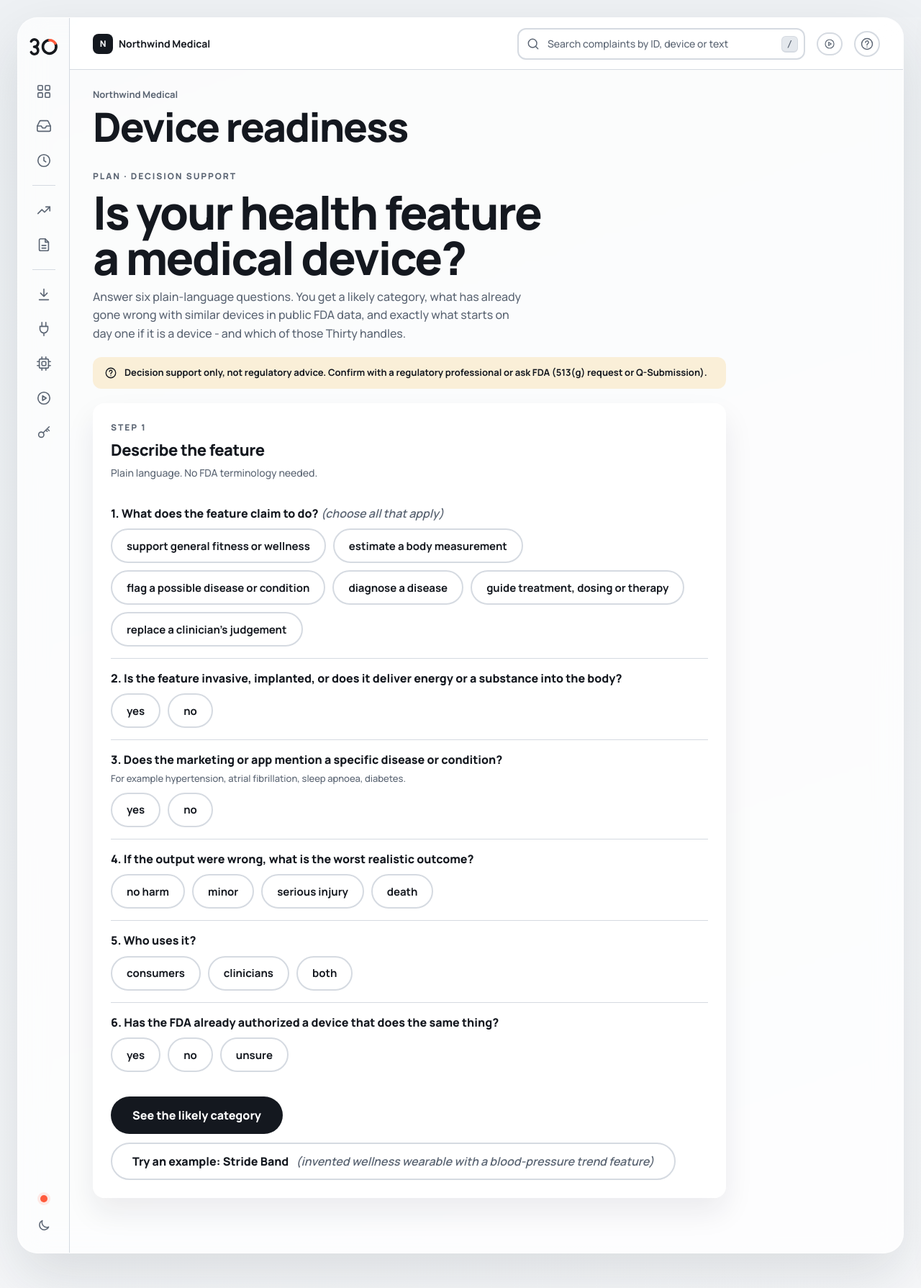
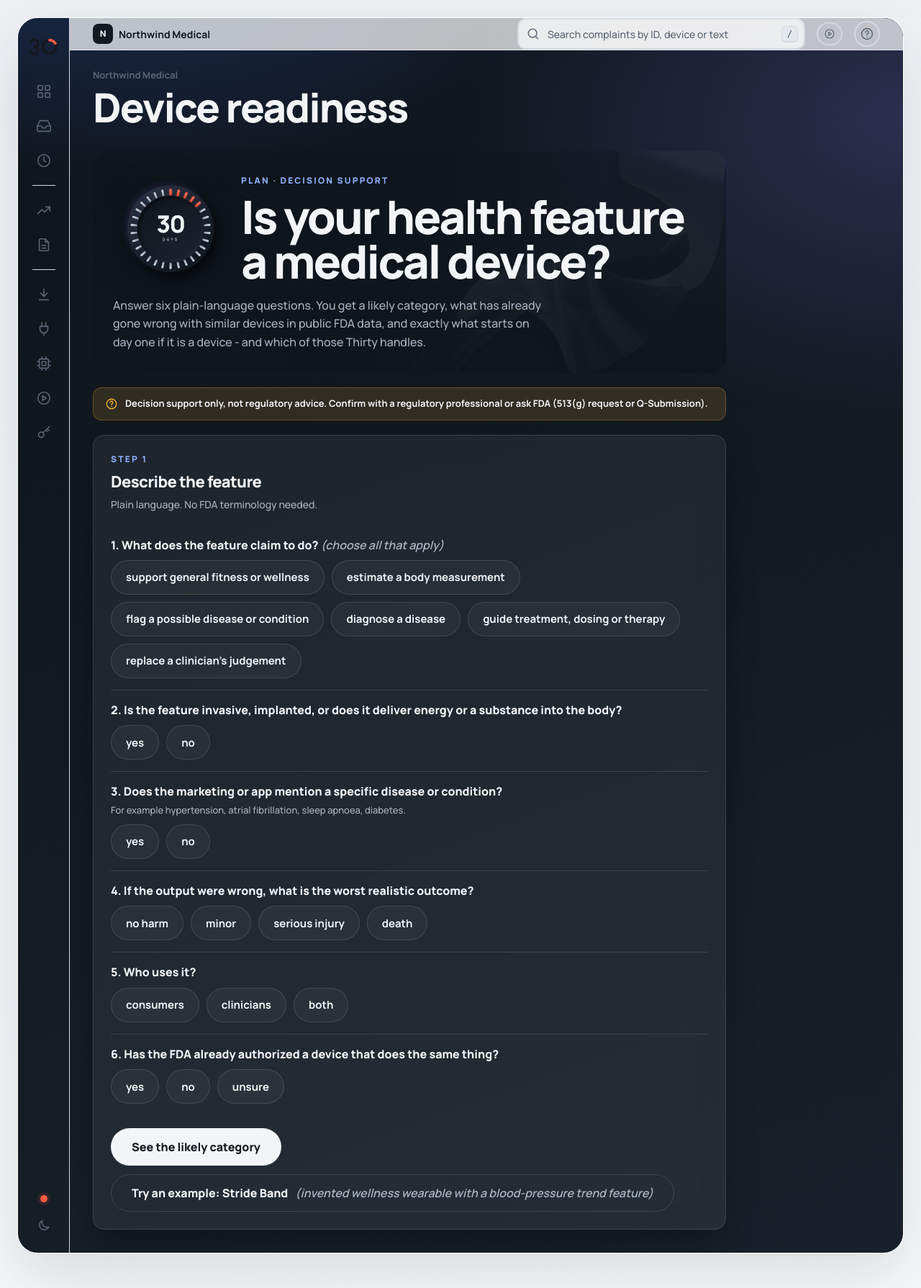
Before and after one commit to jossefuggg/thirty, a Flask app: page /readiness in a window 1280 px wide. Shown: the whole page at 72% size. Run offline with Flask 3, Linux system fonts and the light colour scheme.

Commit message:
Readiness: dark pitch-deck look and brand assets (Kiro)

```diff
--- a/dashboard_v2/templates/readiness.html
+++ b/dashboard_v2/templates/readiness.html
@@ -2,128 +2,185 @@
 {% block content_class %}rd-page{% endblock %}
 {% block head %}
 <style>
-  /* Device readiness - self-contained styling built on the stable --t-* tokens
-     so it survives the concurrent base.html / thirty.css rewrite. Mood board:
-     big Manrope 800 headline, frosted glass cards, pill buttons, 390px-ready. */
+  /* Device readiness - dark pitch-deck look. Self-contained so it survives the
+     concurrent base.html / thirty.css rewrite; the exact pitch-deck values are
+     pinned here, with --t-* tokens kept as fallbacks where they exist. The app
+     is dark by default; these styles read the same in light or dark because the
+     page paints its own dark ground. We do not edit thirty.css or base.html. */
   .rd-page {
     --rd-gap: 20px;
     --rd-card-pad: 24px;
-    --rd-glass-bg: var(--t-glass-bg, rgba(255,255,255,0.70));
-    --rd-glass-border: var(--t-glass-border, rgba(255,255,255,0.60));
-    --rd-glass-blur: var(--t-glass-blur, blur(18px));
-    --rd-glass-shadow: var(--t-glass-shadow, 0 20px 40px rgba(20,30,45,0.08));
-    --rd-ink: var(--t-ink, #14181F);
-    --rd-fg: var(--t-fg, var(--t-ink, #14181F));
-    --rd-fg-2: var(--t-fg-2, #5B6573);
-    --rd-coral: var(--t-coral, #FF5A3C);
-    --rd-coral-ink: var(--t-ink, #14181F);
-    --rd-amber-tint: var(--t-amber-tint, rgba(242,177,52,0.18));
-    --rd-line: var(--t-line, #D5DAE1);
-    --rd-radius: var(--t-radius-lg, 16px);
+
+    /* dark ground: #0F141B -> #18202B with soft blue + violet radial glows */
+    --rd-bg-1: #0F141B;
+    --rd-bg-2: #18202B;
+    --rd-glow-blue: rgba(61,123,255,0.26);
+    --rd-glow-violet: rgba(139,124,246,0.22);
+
+    /* text */
+    --rd-fg: #F2F4F7;
+    --rd-fg-2: #A9B3C1;
+
+    /* glass */
+    --rd-glass-bg: rgba(255,255,255,0.06);
+    --rd-glass-border: rgba(255,255,255,0.12);
+    --rd-glass-blur: blur(18px);
+    --rd-glass-shadow: 0 20px 40px rgba(0,0,0,0.28);
+    --rd-radius: 16px;
+    --rd-line: rgba(255,255,255,0.12);
+
+    /* accents */
+    --rd-blue: #3D7BFF;      --rd-blue-text: #8FB2FF;
+    --rd-violet: #8B7CF6;
+    --rd-teal: #2BB5A0;      --rd-teal-text: #5FD8C4;
+    --rd-coral: var(--t-coral, #FF5A3C);   /* device / high-risk results only */
+    --rd-amber: var(--t-amber, #F2B134);   /* Borderline only */
+
+    /* primary pill: paper on ink text */
+    --rd-primary-bg: #F2F4F7;
+    --rd-primary-fg: #14181F;
+
     --rd-pill: var(--t-radius-pill, 999px);
     --rd-font: var(--t-font-display, "Manrope", -apple-system, "Segoe UI", Arial, sans-serif);
+    --rd-mono: var(--t-font-mono, "JetBrains Mono", ui-monospace, "SF Mono", Menlo, Consolas, monospace);
+
+    color: var(--rd-fg);
+  }
+
+  /* The page paints its own dark gradient + glows so the pitch-deck mood holds
+     regardless of the surrounding theme. Fixed so it reads as a backdrop. */
+  .rd-page::before {
+    content: ""; position: fixed; inset: 0; z-index: -2; pointer-events: none;
+    background:
+      radial-gradient(1100px 620px at 12% -8%, var(--rd-glow-blue), transparent 60%),
+      radial-gradient(1000px 680px at 100% 8%, var(--rd-glow-violet), transparent 62%),
+      linear-gradient(160deg, var(--rd-bg-1) 0%, var(--rd-bg-2) 100%);
   }
 
   .rd { display: grid; gap: var(--rd-gap); max-width: 880px; }
-  .rd-hero { display: grid; gap: 10px; }
-  .rd-eyebrow { font-family: var(--rd-font); font-weight: 800; font-size: 12px; letter-spacing: .16em; text-transform: uppercase; color: var(--rd-fg-2); }
-  .rd-hero h1 { font-family: var(--rd-font); font-weight: 800; font-size: clamp(34px, 7vw, 64px); line-height: 0.98; letter-spacing: -0.035em; margin: 0; color: var(--rd-fg); }
+
+  /* Hero: Manrope 800 headline, tight tracking, dial badge beside it, and a
+     soft image backdrop behind the hero ONLY (never behind text blocks). */
+  .rd-hero { position: relative; display: grid; gap: 14px; padding: 28px 28px 30px; border-radius: 20px; overflow: hidden; isolation: isolate; }
+  .rd-hero::before {   /* the hero-only backdrop image */
+    content: ""; position: absolute; inset: 0; z-index: -1; pointer-events: none;
+    background-image: url("/static/thirty/img/brand/thirty-bg-03-hero.jpg");
+    background-size: cover; background-position: center;
+    opacity: 0.22;
+  }
+  .rd-hero::after {    /* darkening wash so headline text stays AA over the image */
+    content: ""; position: absolute; inset: 0; z-index: -1; pointer-events: none;
+    background: linear-gradient(180deg, rgba(15,20,27,0.55) 0%, rgba(15,20,27,0.78) 100%);
+  }
+  .rd-hero-head { display: flex; align-items: center; gap: 18px; }
+  .rd-dial { flex: 0 0 auto; width: 160px; height: 160px; object-fit: contain; filter: drop-shadow(0 8px 24px rgba(0,0,0,0.35)); }
+  .rd-hero-copy { display: grid; gap: 10px; min-width: 0; }
+  .rd-eyebrow { font-family: var(--rd-font); font-weight: 800; font-size: 12px; letter-spacing: .18em; text-transform: uppercase; color: var(--rd-blue-text); }
+  .rd-hero h1 { font-family: var(--rd-font); font-weight: 800; font-size: clamp(34px, 7vw, 64px); line-height: 0.96; letter-spacing: -0.04em; margin: 0; color: var(--rd-fg); }
   .rd-hero p { font-size: 16px; line-height: 1.6; color: var(--rd-fg-2); max-width: 60ch; margin: 0; }
 
-  /* Disclaimer band - shown at top and bottom of the result. */
-  .rd-disclaimer { display: flex; gap: 10px; align-items: flex-start; padding: 12px 16px; border-radius: var(--t-radius, 12px);
-    background: var(--rd-amber-tint); color: var(--rd-fg); font-size: 13px; font-weight: 700; line-height: 1.5; }
-  .rd-disclaimer svg { flex: 0 0 auto; width: 18px; height: 18px; margin-top: 1px; }
+  /* Disclaimer band - top and bottom of the result. Amber accent (advisory). */
+  .rd-disclaimer { display: flex; gap: 10px; align-items: flex-start; padding: 12px 16px; border-radius: 12px;
+    background: rgba(242,177,52,0.14); border: 1px solid rgba(242,177,52,0.28); color: var(--rd-fg); font-size: 13px; font-weight: 700; line-height: 1.5; }
+  .rd-disclaimer svg { flex: 0 0 auto; width: 18px; height: 18px; margin-top: 1px; color: var(--rd-amber); }
 
   /* Frosted glass card. */
   .glass { background: var(--rd-glass-bg); -webkit-backdrop-filter: var(--rd-glass-blur); backdrop-filter: var(--rd-glass-blur);
     border: 1px solid var(--rd-glass-border); border-radius: var(--rd-radius); box-shadow: var(--rd-glass-shadow); padding: var(--rd-card-pad); }
-  .glass > h2 { font-family: var(--rd-font); font-weight: 800; font-size: 22px; letter-spacing: -0.02em; margin: 0 0 4px; }
+  .glass > h2 { font-family: var(--rd-font); font-weight: 800; font-size: 22px; letter-spacing: -0.03em; margin: 0 0 4px; color: var(--rd-fg); }
   .glass > .sub { color: var(--rd-fg-2); font-size: 14px; margin: 0 0 18px; }
-  .step-n { font-family: var(--rd-font); font-weight: 800; font-size: 12px; letter-spacing: .16em; text-transform: uppercase; color: var(--rd-fg-2); display: block; margin-bottom: 6px; }
+  .step-n { font-family: var(--rd-font); font-weight: 800; font-size: 12px; letter-spacing: .18em; text-transform: uppercase; color: var(--rd-blue-text); display: block; margin-bottom: 6px; }
 
   /* Questions. */
   .q { padding: 16px 0; border-top: 1px solid var(--rd-line); }
   .q:first-of-type { border-top: 0; }
-  .q > .ql { font-weight: 800; font-size: 16px; line-height: 1.4; margin: 0 0 10px; display: block; }
+  .q > .ql { font-weight: 800; font-size: 16px; line-height: 1.4; margin: 0 0 10px; display: block; color: var(--rd-fg); }
   .q > .qh { color: var(--rd-fg-2); font-size: 13px; margin: -6px 0 10px; }
   .opts { display: flex; flex-wrap: wrap; gap: 10px; }
 
-  /* Pill buttons / option chips - big tap targets (>=44px). */
+  /* Pill option chips - big tap targets (>=44px). Selected = blue accent. */
   .pill { display: inline-flex; align-items: center; gap: 8px; min-height: 48px; padding: 0 20px; border-radius: var(--rd-pill);
-    border: 2px solid var(--rd-line); background: transparent; color: var(--rd-fg); font-family: var(--rd-font); font-weight: 700; font-size: 15px;
+    border: 1px solid var(--rd-line); background: rgba(255,255,255,0.04); color: var(--rd-fg); font-family: var(--rd-font); font-weight: 700; font-size: 15px;
     cursor: pointer; transition: border-color .15s, background .15s, color .15s; user-select: none; }
-  .pill:hover { border-color: var(--rd-fg); }
-  .pill[aria-pressed="true"], .pill.on { background: var(--rd-ink); color: #fff; border-color: var(--rd-ink); }
-  .pill:focus-visible { outline: none; box-shadow: var(--t-focus, 0 0 0 3px #fff, 0 0 0 6px var(--rd-coral)); }
+  .pill:hover { border-color: var(--rd-blue-text); }
+  .pill[aria-pressed="true"], .pill.on { background: var(--rd-blue); color: #fff; border-color: var(--rd-blue); }
+  .pill:focus-visible { outline: none; box-shadow: 0 0 0 3px var(--rd-bg-1), 0 0 0 6px var(--rd-blue); }
 
   .btn-pill { display: inline-flex; align-items: center; justify-content: center; gap: 10px; min-height: 52px; padding: 0 28px; border-radius: var(--rd-pill);
-    border: 2px solid transparent; font-family: var(--rd-font); font-weight: 800; font-size: 16px; cursor: pointer; text-decoration: none; transition: background .15s, color .15s, border-color .15s; }
-  .btn-ink { background: var(--rd-ink); color: #fff; }
-  .btn-ink:hover { background: #262D38; color: #fff; }
-  .btn-accent { background: var(--rd-coral); color: var(--rd-coral-ink); }   /* ONE key action per screen */
-  .btn-accent:hover { background: #E84E31; color: var(--rd-coral-ink); }
+    border: 1px solid transparent; font-family: var(--rd-font); font-weight: 800; font-size: 16px; cursor: pointer; text-decoration: none; transition: background .15s, color .15s, border-color .15s, opacity .15s; }
+  .btn-primary { background: var(--rd-primary-bg); color: var(--rd-primary-fg); }
+  .btn-primary:hover { background: #fff; color: var(--rd-primary-fg); }
+  .btn-accent { background: var(--rd-coral); color: #14181F; }   /* ONE key action per screen */
+  .btn-accent:hover { background: #E84E31; color: #14181F; }
   .btn-ghost { background: transparent; color: var(--rd-fg); border-color: var(--rd-line); }
-  .btn-ghost:hover { border-color: var(--rd-fg); }
-  .btn-pill[disabled], .btn-pill.is-disabled { background: transparent; color: var(--rd-fg-2); border-color: var(--rd-line); cursor: not-allowed; }
+  .btn-ghost:hover { border-color: var(--rd-blue-text); }
+  .btn-pill[disabled], .btn-pill.is-disabled { background: transparent; color: var(--rd-fg-2); border-color: var(--rd-line); cursor: not-allowed; opacity: .6; }
 
   .rd-actions { display: flex; flex-wrap: wrap; gap: 12px; }
 
-  /* Result. */
-  .verdict { font-family: var(--rd-font); font-weight: 800; font-size: clamp(24px, 5vw, 36px); line-height: 1.1; letter-spacing: -0.025em; margin: 6px 0 8px; }
+  /* Result. Coral only for device/high-risk; amber only for Borderline. */
+  .verdict { font-family: var(--rd-font); font-weight: 800; font-size: clamp(24px, 5vw, 36px); line-height: 1.08; letter-spacing: -0.03em; margin: 6px 0 8px; color: var(--rd-fg); }
   .verdict.is-device { color: var(--rd-coral); }
+  .verdict.is-borderline { color: var(--rd-amber); }
   .headline { font-size: 16px; line-height: 1.6; color: var(--rd-fg); margin: 0 0 16px; }
   .drivers { list-style: none; padding: 0; margin: 0 0 16px; display: grid; gap: 8px; }
-  .drivers li { display: flex; gap: 10px; align-items: flex-start; font-size: 15px; }
-  .drivers li::before { content: ""; flex: 0 0 auto; width: 8px; height: 8px; margin-top: 7px; border-radius: 50%; background: var(--rd-coral); }
+  .drivers li { display: flex; gap: 10px; align-items: flex-start; font-size: 15px; color: var(--rd-fg); }
+  .drivers li::before { content: ""; flex: 0 0 auto; width: 8px; height: 8px; margin-top: 7px; border-radius: 50%; background: var(--rd-blue); }
   .paths { display: grid; gap: 8px; margin: 0 0 8px; }
-  .path { padding: 12px 14px; border-radius: var(--t-radius, 12px); border: 1px dashed var(--rd-line); font-size: 14px; }
-  .path b { font-weight: 800; }
+  .path { padding: 12px 14px; border-radius: 12px; border: 1px dashed var(--rd-line); background: rgba(61,123,255,0.06); font-size: 14px; color: var(--rd-fg); }
+  .path b { font-weight: 800; color: var(--rd-blue-text); }
   .cites { font-size: 13px; color: var(--rd-fg-2); line-height: 1.6; margin-top: 10px; }
-  .cites a { color: var(--rd-fg); }
+  .cites a { color: var(--rd-blue-text); }
 
-  /* Signals. */
-  .signal-notice { font-size: 12px; color: var(--rd-fg-2); line-height: 1.5; margin: 0 0 16px; padding: 10px 14px; border-radius: var(--t-radius, 12px); background: rgba(138,150,166,0.12); }
+  /* Signals. Counts + product codes in JetBrains Mono. */
+  .signal-notice { font-size: 12px; color: var(--rd-fg-2); line-height: 1.5; margin: 0 0 16px; padding: 10px 14px; border-radius: 12px; background: rgba(255,255,255,0.05); border: 1px solid var(--rd-line); }
   .sig-grid { display: grid; grid-template-columns: 1fr 1fr; gap: var(--rd-gap); }
-  .sig-block h3 { font-family: var(--rd-font); font-weight: 800; font-size: 14px; letter-spacing: .02em; margin: 0 0 10px; text-transform: uppercase; color: var(--rd-fg-2); }
+  .sig-block h3 { font-family: var(--rd-font); font-weight: 800; font-size: 13px; letter-spacing: .1em; margin: 0 0 10px; text-transform: uppercase; color: var(--rd-fg-2); }
   .bars { display: grid; gap: 8px; }
-  .bar { display: grid; grid-template-columns: 1fr auto; gap: 8px 12px; align-items: center; font-size: 14px; }
+  .bar { display: grid; grid-template-columns: 1fr auto; gap: 8px 12px; align-items: center; font-size: 14px; color: var(--rd-fg); }
   .bar .bt { overflow: hidden; text-overflow: ellipsis; }
-  .bar .bn { font-weight: 800; font-variant-numeric: tabular-nums; }
-  .bar .track { grid-column: 1 / -1; height: 8px; border-radius: 999px; background: rgba(138,150,166,0.2); overflow: hidden; }
-  .bar .fill { height: 100%; background: var(--rd-ink); border-radius: 999px; }
+  .bar .bn { font-family: var(--rd-mono); font-weight: 600; font-size: 13px; color: var(--rd-teal-text); }
+  .bar .track { grid-column: 1 / -1; height: 8px; border-radius: 999px; background: rgba(255,255,255,0.08); overflow: hidden; }
+  .bar .fill { height: 100%; background: var(--rd-blue); border-radius: 999px; }
   .wlf { display: grid; gap: 10px; margin: 0; padding: 0; list-style: none; }
-  .wlf li { padding: 12px 14px; border-radius: var(--t-radius, 12px); background: rgba(255,90,60,0.08); display: grid; gap: 2px; }
-  .wlf .wl-l { font-weight: 700; font-size: 14px; }
+  .wlf li { padding: 12px 14px; border-radius: 12px; background: rgba(61,123,255,0.08); border: 1px solid rgba(61,123,255,0.18); display: grid; gap: 2px; }
+  .wlf .wl-l { font-weight: 700; font-size: 14px; color: var(--rd-fg); }
   .wlf .wl-m { font-size: 12px; color: var(--rd-fg-2); }
+  .wlf .wl-m b { font-family: var(--rd-mono); font-weight: 600; color: var(--rd-teal-text); }
   .recalls { display: grid; gap: 10px; margin: 0; padding: 0; list-style: none; }
-  .recalls li { padding: 12px 14px; border-radius: var(--t-radius, 12px); border: 1px solid var(--rd-line); font-size: 14px; }
-  .recalls .rd-date { font-weight: 800; font-variant-numeric: tabular-nums; }
-  .recalls a { font-size: 13px; }
-  .years { display: flex; gap: 16px; flex-wrap: wrap; font-size: 14px; }
-  .years b { font-family: var(--rd-font); font-weight: 800; font-variant-numeric: tabular-nums; }
+  .recalls li { padding: 12px 14px; border-radius: 12px; border: 1px solid var(--rd-line); background: rgba(255,255,255,0.04); font-size: 14px; color: var(--rd-fg); }
+  .recalls .rd-date { font-family: var(--rd-mono); font-weight: 600; font-size: 13px; color: var(--rd-fg-2); }
+  .recalls a { font-size: 13px; color: var(--rd-blue-text); }
+  .years { display: flex; gap: 16px; flex-wrap: wrap; font-size: 14px; color: var(--rd-fg); }
+  .years b { font-family: var(--rd-mono); font-weight: 600; color: var(--rd-teal-text); }
   .empty-note { color: var(--rd-fg-2); font-size: 14px; padding: 10px 0; }
 
-  /* Code picker. */
+  /* Code picker. Search + code list; codes shown in mono. */
   .code-row { display: flex; flex-wrap: wrap; gap: 10px; align-items: center; }
-  .code-row input[type="search"] { min-height: 48px; padding: 0 16px; border-radius: var(--rd-pill); border: 2px solid var(--rd-line); background: transparent; color: var(--rd-fg); font-size: 15px; min-width: 220px; flex: 1; }
-  .code-row select { min-height: 48px; padding: 0 14px; border-radius: var(--rd-pill); border: 2px solid var(--rd-line); background: transparent; color: var(--rd-fg); font-size: 15px; font-family: var(--rd-font); }
+  .code-row input[type="search"], .code-row select { min-height: 48px; padding: 0 16px; border-radius: var(--rd-pill); border: 1px solid var(--rd-line); background: rgba(255,255,255,0.04); color: var(--rd-fg); font-size: 15px; }
+  .code-row input[type="search"] { min-width: 220px; flex: 1; }
+  .code-row select { font-family: var(--rd-mono); font-size: 13px; }
+  .code-row input::placeholder { color: var(--rd-fg-2); }
 
   /* Checklist. */
   .checklist { display: grid; gap: 12px; margin: 0; padding: 0; list-style: none; }
-  .ci { display: grid; grid-template-columns: auto 1fr; gap: 12px; padding: 14px 16px; border-radius: var(--t-radius, 12px); border: 1px solid var(--rd-line); }
+  .ci { display: grid; grid-template-columns: auto 1fr; gap: 12px; padding: 14px 16px; border-radius: 12px; border: 1px solid var(--rd-line); background: rgba(255,255,255,0.03); }
   .ci .dot { width: 10px; height: 10px; margin-top: 6px; border-radius: 50%; background: var(--rd-fg-2); }
-  .ci .ct { font-size: 15px; font-weight: 700; line-height: 1.4; }
+  .ci.has-thirty .dot { background: var(--rd-teal); }
+  .ci .ct { font-size: 15px; font-weight: 700; line-height: 1.4; color: var(--rd-fg); }
   .ci .cc { font-size: 12px; color: var(--rd-fg-2); margin-top: 4px; line-height: 1.5; }
   .ci .tag { display: inline-block; margin-top: 8px; padding: 4px 12px; border-radius: var(--rd-pill); font-size: 12px; font-weight: 800; }
-  .ci .tag.handles { background: rgba(255,90,60,0.12); color: var(--t-coral-text, #C2381A); }
-  .ci .tag.flags { background: var(--rd-amber-tint); color: var(--t-amber-text, #8A6400); }
+  .ci .tag.handles { background: rgba(43,181,160,0.16); color: var(--rd-teal-text); border: 1px solid rgba(43,181,160,0.32); }
+  .ci .tag.flags { background: rgba(242,177,52,0.14); color: var(--rd-amber); border: 1px solid rgba(242,177,52,0.28); }
 
   .hidden { display: none !important; }
 
   /* 390px / small phone. */
   @media (max-width: 560px) {
     .rd { gap: 16px; }
+    .rd-hero { padding: 20px 18px 22px; }
+    .rd-hero-head { flex-direction: column; align-items: flex-start; gap: 12px; }
+    .rd-dial { width: 120px; height: 120px; }
     .glass { padding: 18px; }
     .sig-grid { grid-template-columns: 1fr; }
     .rd-actions .btn-pill { width: 100%; }
@@ -141,8 +198,13 @@
      data-public-demo="{{ '1' if PUBLIC_DEMO else '0' }}">
 
   <header class="rd-hero">
-    <span class="rd-eyebrow">Plan · decision support</span>
-    <h1>Is your health feature<br>a medical device?</h1>
+    <div class="rd-hero-head">
+      <img class="rd-dial" src="/static/thirty/img/brand/thirty-dial-30-days.png" alt="" width="160" height="160" aria-hidden="true">
+      <div class="rd-hero-copy">
+        <span class="rd-eyebrow">Plan · decision support</span>
+        <h1>Is your health feature<br>a medical device?</h1>
+      </div>
+    </div>
     <p>Answer six plain-language questions. You get a likely category, what has already gone wrong with similar devices in public FDA data, and exactly what starts on day one if it is a device - and which of those Thirty handles.</p>
   </header>
 
@@ -196,7 +258,7 @@
     </div>
 
     <div class="rd-actions" style="margin-top:18px">
-      <button type="button" class="btn-pill btn-ink" id="rd-check">See the likely category</button>
+      <button type="button" class="btn-pill btn-primary" id="rd-check">See the likely category</button>
       <button type="button" class="btn-pill btn-ghost" id="rd-example">Try an example: {{ example_preset.name }} <em style="font-weight:600;color:var(--rd-fg-2)">({{ example_preset.note }})</em></button>
     </div>
   </section>
@@ -247,7 +309,7 @@
     <p class="sub">Each with its citation. Tags show what Thirty handles.</p>
     <ul class="checklist">
       {% for item in checklist %}
-      <li class="ci">
+      <li class="ci {{ 'has-thirty' if item.thirty_label }}">
         <span class="dot"></span>
         <div>
           <div class="ct">{{ item.text }}</div>
@@ -317,7 +379,9 @@
   function renderResult(result, checklist) {
     var v = document.getElementById("rd-verdict");
     v.textContent = result.label;
+    // Coral only for device / high-risk; amber only for Borderline.
     v.classList.toggle("is-device", !!DEVICE_CATS[result.category]);
+    v.classList.toggle("is-borderline", result.category === "borderline");
     document.getElementById("rd-headline").textContent = result.headline;
 
     var dl = document.getElementById("rd-drivers");
```
